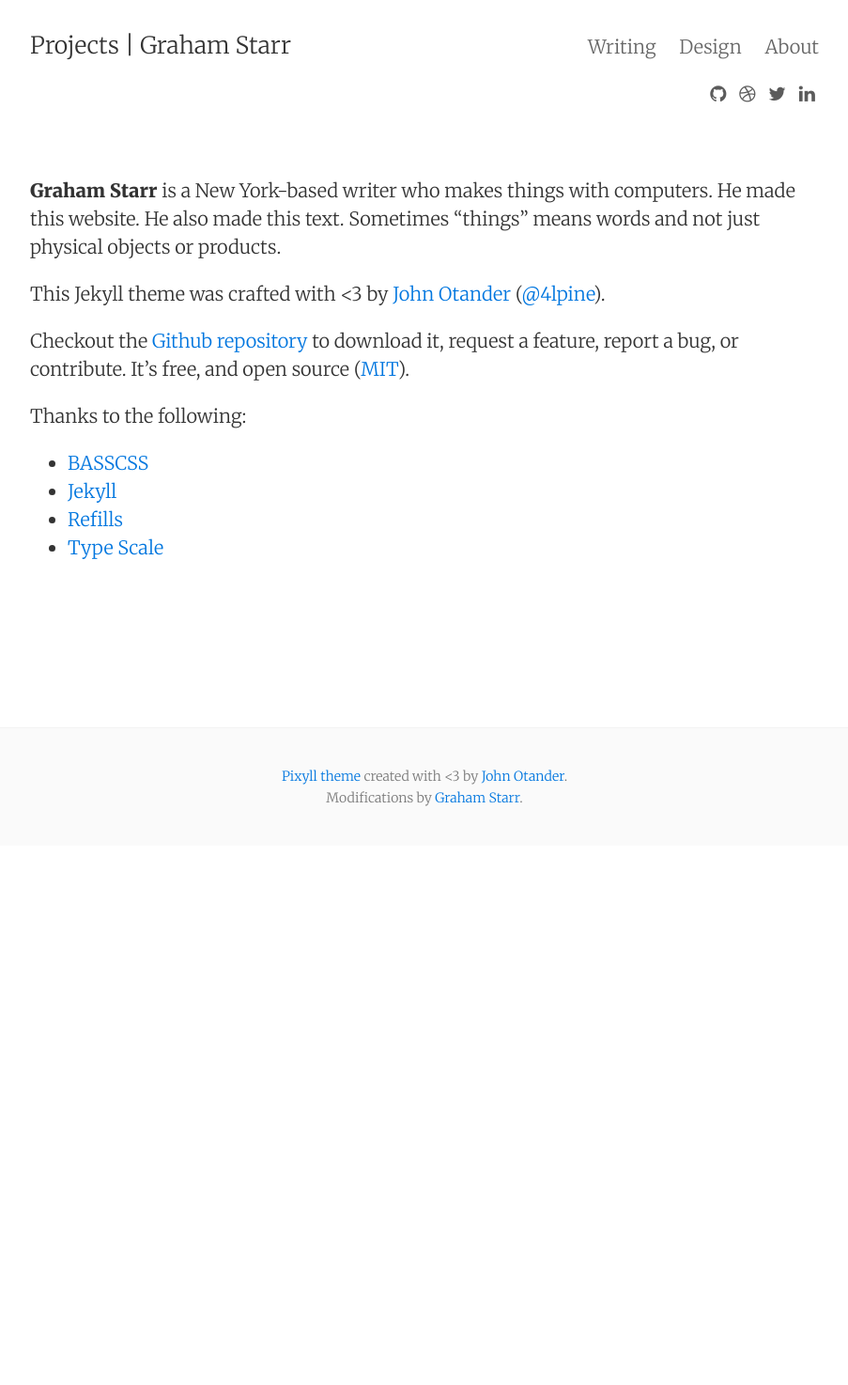
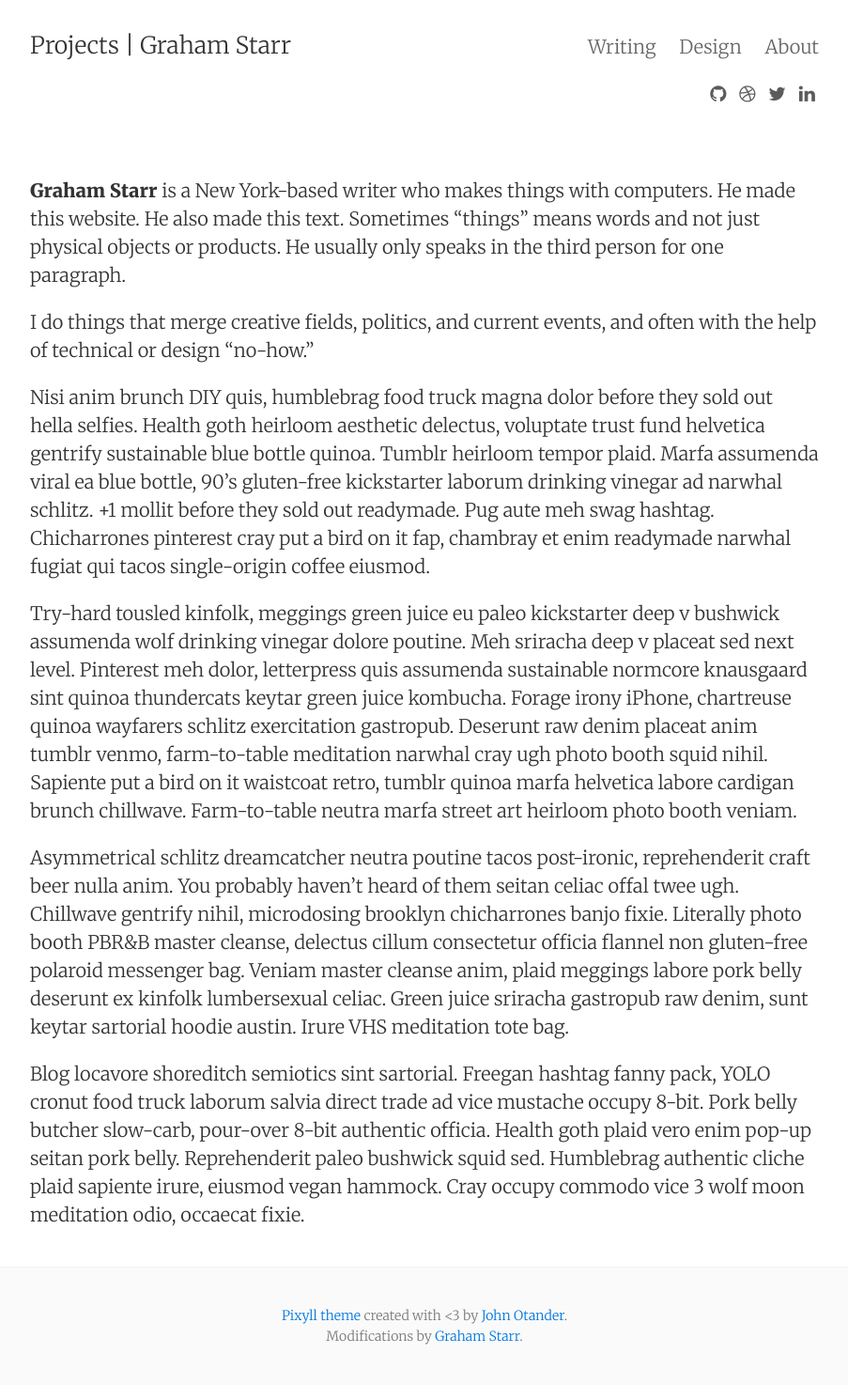
Before and after one commit to gstarr/gstarr.github.io, a Jekyll site: the page built from about.md, in a window 1280 px wide. Shown: the whole page at 94% size, without its empty margins (188-1091 px from the left). Built offline with Jekyll 4.4.1, drawn with Linux system fonts in a browser that asks for light colours; nearby versions of some CDN libraries; before the commit the page ends 900 px from its top, so only the background shows below that.

Commit message:
added hipster ipsum

```diff
--- a/about.md
+++ b/about.md
@@ -4,18 +4,14 @@
 permalink: /about/
 ---
 
-**Graham Starr** is a New York-based writer who makes things with computers. He made this website. He also made this text. Sometimes "things" means words and not just physical objects or products.
+**Graham Starr** is a New York-based writer who makes things with computers. He made this website. He also made this text. Sometimes "things" means words and not just physical objects or products. He usually only speaks in the third person for one paragraph.
 
-This Jekyll theme was crafted with <3 by [John Otander](http://johnotander.com)
-([@4lpine](https://twitter.com/4lpine)).
+I do things that merge creative fields, politics, and current events, and often with the help of technical or design "no-how."
 
-Checkout the [Github repository](https://github.com/johnotander/pixyll) to download it,
-request a feature, report a bug, or contribute. It's free, and open source
-([MIT](http://opensource.org/licenses/MIT)).
+Nisi anim brunch DIY quis, humblebrag food truck magna dolor before they sold out hella selfies. Health goth heirloom aesthetic delectus, voluptate trust fund helvetica gentrify sustainable blue bottle quinoa. Tumblr heirloom tempor plaid. Marfa assumenda viral ea blue bottle, 90's gluten-free kickstarter laborum drinking vinegar ad narwhal schlitz. +1 mollit before they sold out readymade. Pug aute meh swag hashtag. Chicharrones pinterest cray put a bird on it fap, chambray et enim readymade narwhal fugiat qui tacos single-origin coffee eiusmod.
 
-Thanks to the following:
+Try-hard tousled kinfolk, meggings green juice eu paleo kickstarter deep v bushwick assumenda wolf drinking vinegar dolore poutine. Meh sriracha deep v placeat sed next level. Pinterest meh dolor, letterpress quis assumenda sustainable normcore knausgaard sint quinoa thundercats keytar green juice kombucha. Forage irony iPhone, chartreuse quinoa wayfarers schlitz exercitation gastropub. Deserunt raw denim placeat anim tumblr venmo, farm-to-table meditation narwhal cray ugh photo booth squid nihil. Sapiente put a bird on it waistcoat retro, tumblr quinoa marfa helvetica labore cardigan brunch chillwave. Farm-to-table neutra marfa street art heirloom photo booth veniam.
 
-* [BASSCSS](http://basscss.com)
-* [Jekyll](http://jekyllrb.com)
-* [Refills](http://refills.bourbon.io/)
-* [Type Scale](http://type-scale.com/)
+Asymmetrical schlitz dreamcatcher neutra poutine tacos post-ironic, reprehenderit craft beer nulla anim. You probably haven't heard of them seitan celiac offal twee ugh. Chillwave gentrify nihil, microdosing brooklyn chicharrones banjo fixie. Literally photo booth PBR&B master cleanse, delectus cillum consectetur officia flannel non gluten-free polaroid messenger bag. Veniam master cleanse anim, plaid meggings labore pork belly deserunt ex kinfolk lumbersexual celiac. Green juice sriracha gastropub raw denim, sunt keytar sartorial hoodie austin. Irure VHS meditation tote bag.
+
+Blog locavore shoreditch semiotics sint sartorial. Freegan hashtag fanny pack, YOLO cronut food truck laborum salvia direct trade ad vice mustache occupy 8-bit. Pork belly butcher slow-carb, pour-over 8-bit authentic officia. Health goth plaid vero enim pop-up seitan pork belly. Reprehenderit paleo bushwick squid sed. Humblebrag authentic cliche plaid sapiente irure, eiusmod vegan hammock. Cray occupy commodo vice 3 wolf moon meditation odio, occaecat fixie.
```
